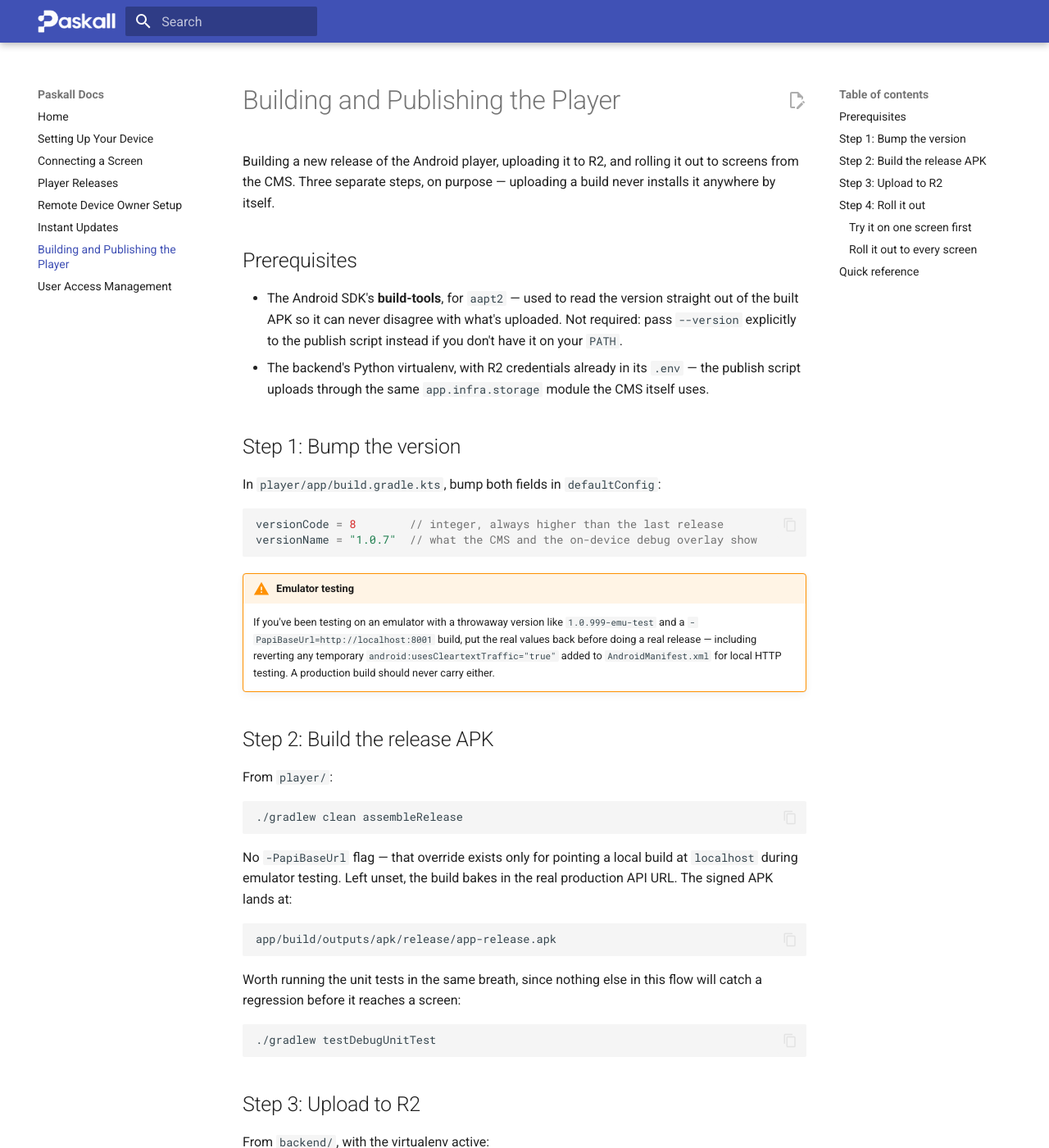
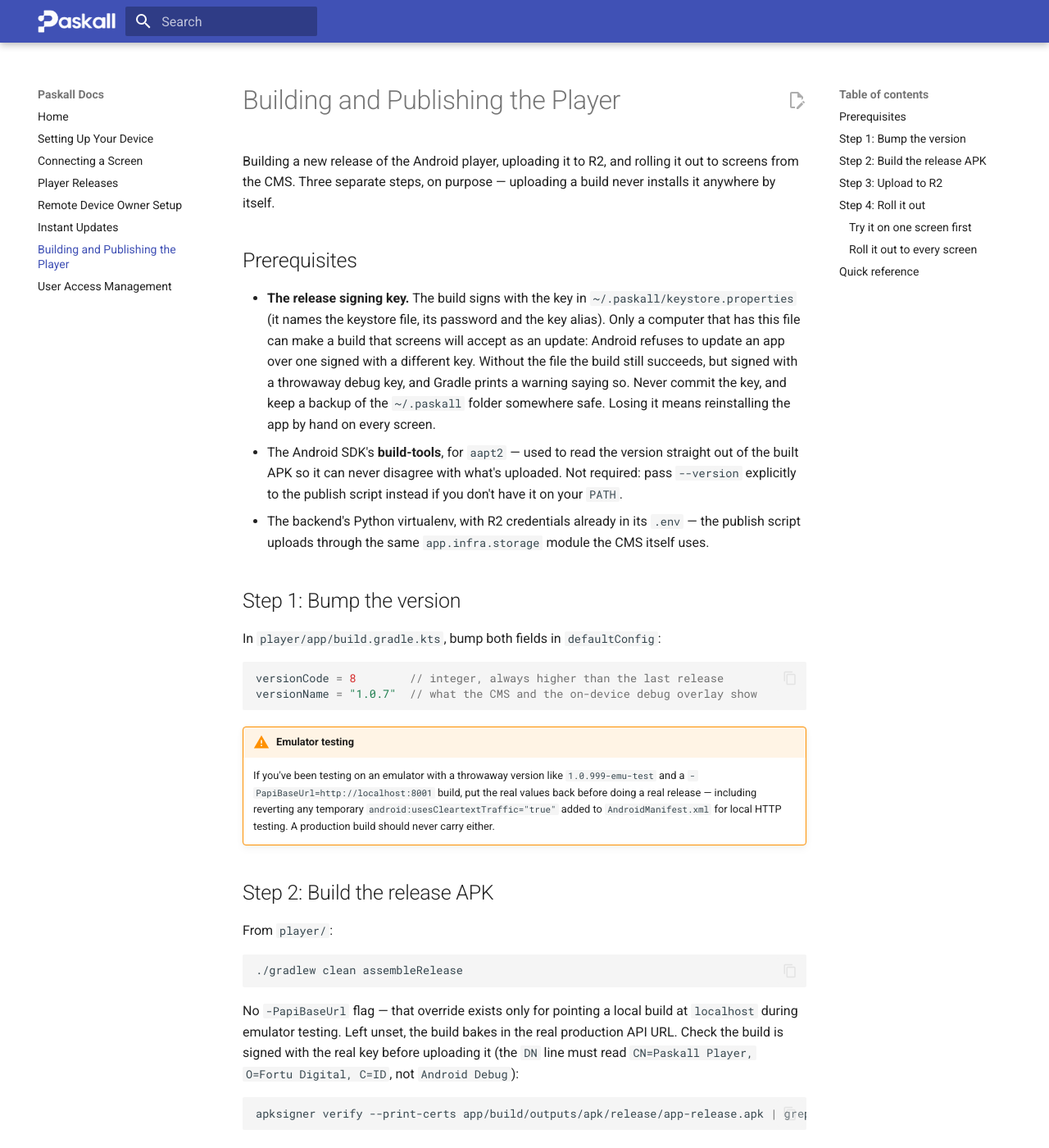
Before and after one commit to brebribre/paskall-docs, an MkDocs documentation site: the page built from docs/building-and-publishing-the-player.md, in a window 1280 px wide and 1400 px high. Shown: the whole window at 82% size. Built offline with MkDocs 1.6.1 and Material for MkDocs 9.7.7, drawn with Linux system fonts in a browser that asks for light colours; comment, search, counter and statistics services are not loaded; some of the changed text lies outside the part shown.

Commit message:
Building the player: the release signing key is a prerequisite, and how to check a build carries it
Co-Authored-By: Claude Fable 5.1 <noreply@anthropic.com>

````diff
--- a/docs/building-and-publishing-the-player.md
+++ b/docs/building-and-publishing-the-player.md
@@ -4,6 +4,7 @@ Building a new release of the Android player, uploading it to R2, and rolling it
 
 ## Prerequisites
 
+- **The release signing key.** The build signs with the key in `~/.paskall/keystore.properties` (it names the keystore file, its password and the key alias). Only a computer that has this file can make a build that screens will accept as an update: Android refuses to update an app over one signed with a different key. Without the file the build still succeeds, but signed with a throwaway debug key, and Gradle prints a warning saying so. Never commit the key, and keep a backup of the `~/.paskall` folder somewhere safe. Losing it means reinstalling the app by hand on every screen.
 - The Android SDK's **build-tools**, for `aapt2` — used to read the version straight out of the built APK so it can never disagree with what's uploaded. Not required: pass `--version` explicitly to the publish script instead if you don't have it on your `PATH`.
 - The backend's Python virtualenv, with R2 credentials already in its `.env` — the publish script uploads through the same `app.infra.storage` module the CMS itself uses.
 
@@ -27,7 +28,13 @@ From `player/`:
 ./gradlew clean assembleRelease
 ```
 
-No `-PapiBaseUrl` flag — that override exists only for pointing a local build at `localhost` during emulator testing. Left unset, the build bakes in the real production API URL. The signed APK lands at:
+No `-PapiBaseUrl` flag — that override exists only for pointing a local build at `localhost` during emulator testing. Left unset, the build bakes in the real production API URL. Check the build is signed with the real key before uploading it (the `DN` line must read `CN=Paskall Player, O=Fortu Digital, C=ID`, not `Android Debug`):
+
+```bash
+apksigner verify --print-certs app/build/outputs/apk/release/app-release.apk | grep DN
+```
+
+The signed APK lands at:
 
 ```
 app/build/outputs/apk/release/app-release.apk
@@ -69,7 +76,7 @@ Open the screen's page in the CMS, **Manage** tab, **Software update**. Pick the
 
 Open the CMS as an owner — **Settings → Software updates**. Pick the version and choose **Now** or a future date and time.
 
-Every screen picks this up on its next heartbeat after that moment — usually within 30 seconds — and installs it silently if it's provisioned as Device Owner. A screen that isn't Device Owner can't self-install; see [Remote Device Owner Setup](remote-device-owner-setup.md).
+Every screen is told right away (or on its next check-in, if it can't be reached by push) and installs it silently if it's provisioned as Device Owner. A screen that isn't Device Owner can't self-install; see [Remote Device Owner Setup](remote-device-owner-setup.md).
 
 !!! warning "This one is fleet-wide"
     Scheduling "now" here pushes to every live screen at once. For anything riskier than a small fix, verify on the emulator or on one real screen (the section above) before scheduling it for the fleet.
````
Also changed, not shown: other parts of docs/building-and-publishing-the-player.md (+1 -1 lines).
